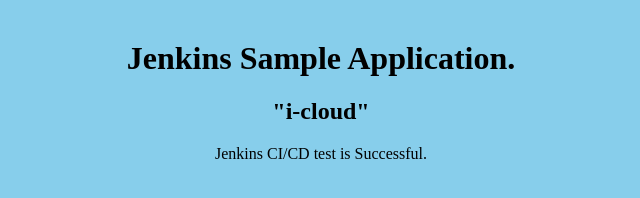
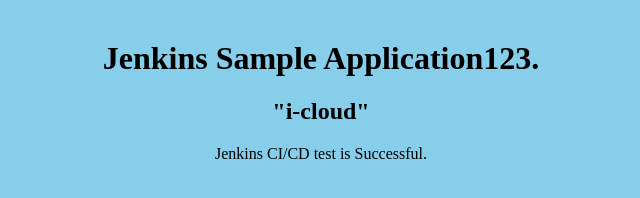
Before and after one commit to AhnCoder/jenkins_test, a plain HTML site: page index.html in a window 1280 px wide. Shown: the whole page, without its empty margins (319-959 px from the left). Drawn offline with Linux system fonts and the light colour scheme.

Commit message:
Update index.html

```diff
--- a/index.html
+++ b/index.html
@@ -6,7 +6,7 @@
  </head>
  <body>
   <div style=color:black;text-align:center>
-   <h1> Jenkins Sample Application. </h1>
+   <h1> Jenkins Sample Application123. </h1>
    <h2> "i-cloud" </h2>
     <p>Jenkins CI/CD test is Successful.</p>
   </div>
```
